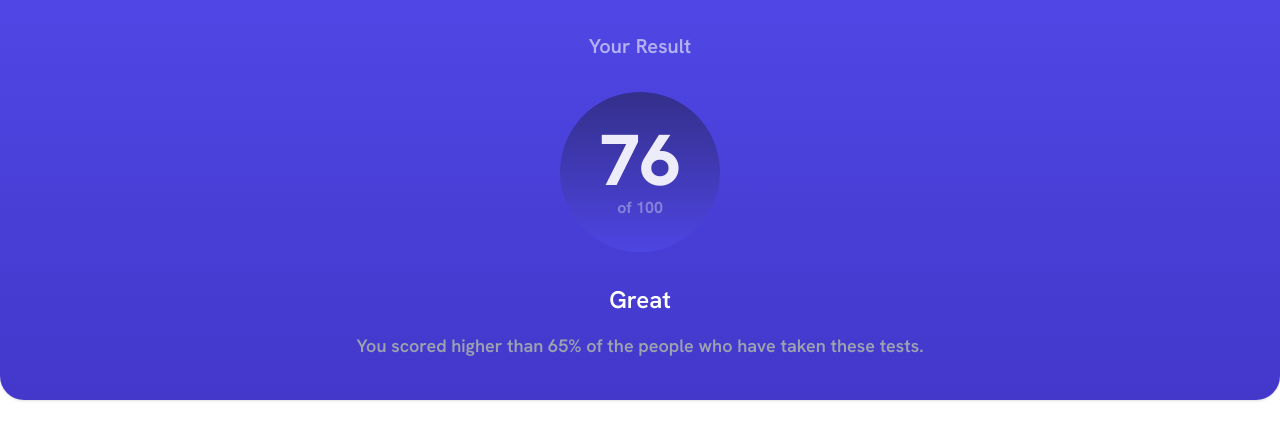
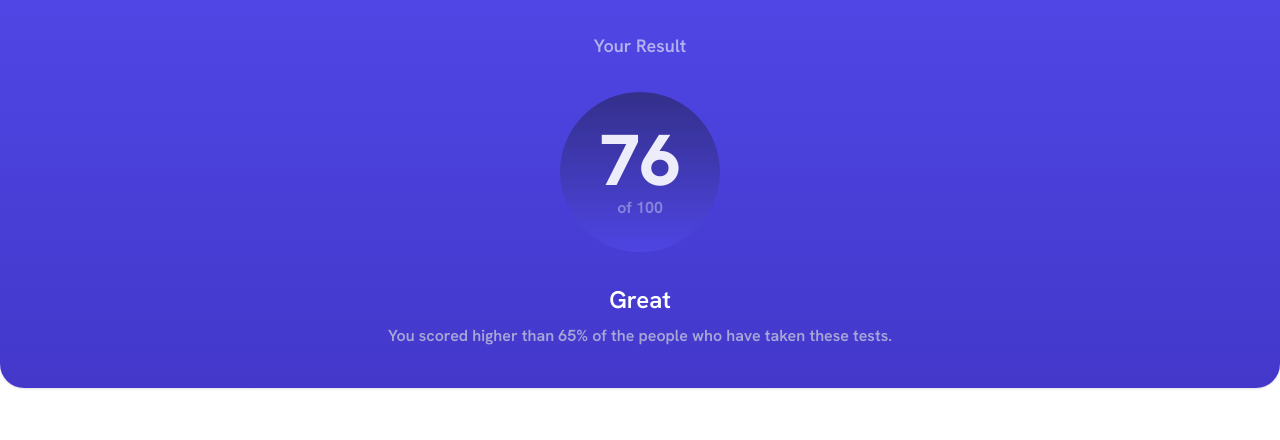
Before and after one commit to jameyhart/fe-results-summary-component, a Next.js app: page / in a window 1280 px wide. Shown: the top 440 px of the page. Built offline with nearby package versions, Linux system fonts and the light colour scheme.

Commit message:
Progress made...

```diff
--- a/app/page.tsx
+++ b/app/page.tsx
@@ -1,9 +1,10 @@
 export default function Home() {
     return (
         <div className="h-screen">
+            {/* Top section */}
             <div className="h-4/9 rounded-b-[24px] shadow bg-gradient-to-b from-indigo-600 to-indigo-700">
                 <div className="flex flex-col items-center justify-center h-full">
-                    <p className="font-semibold text-xl text-gray-50/60 py-8">
+                    <p className="font-semibold text-lg text-gray-50/60 py-8">
                         Your&nbsp;Result
                     </p>
 
@@ -19,15 +20,18 @@ export default function Home() {
                         </span>
                     </div>
 
-                    <p className="font-semibold text-2xl text-white pb-4">
+                    <p className="font-semibold text-2xl text-white pb-2">
                         Great
                     </p>
 
-                    <p className="px-10 text-center font-semibold text-lg text-gray-400 pb-10">
+                    <p className="px-14 text-center font-semibold text-gray-300/70 pb-10">
                         You scored higher than 65% of the people who have taken these tests.
                     </p>
                 </div>
             </div>
+
+            {/* Bottom section */}
+            {/* TODO */}
         </div>
     );
 }
```
